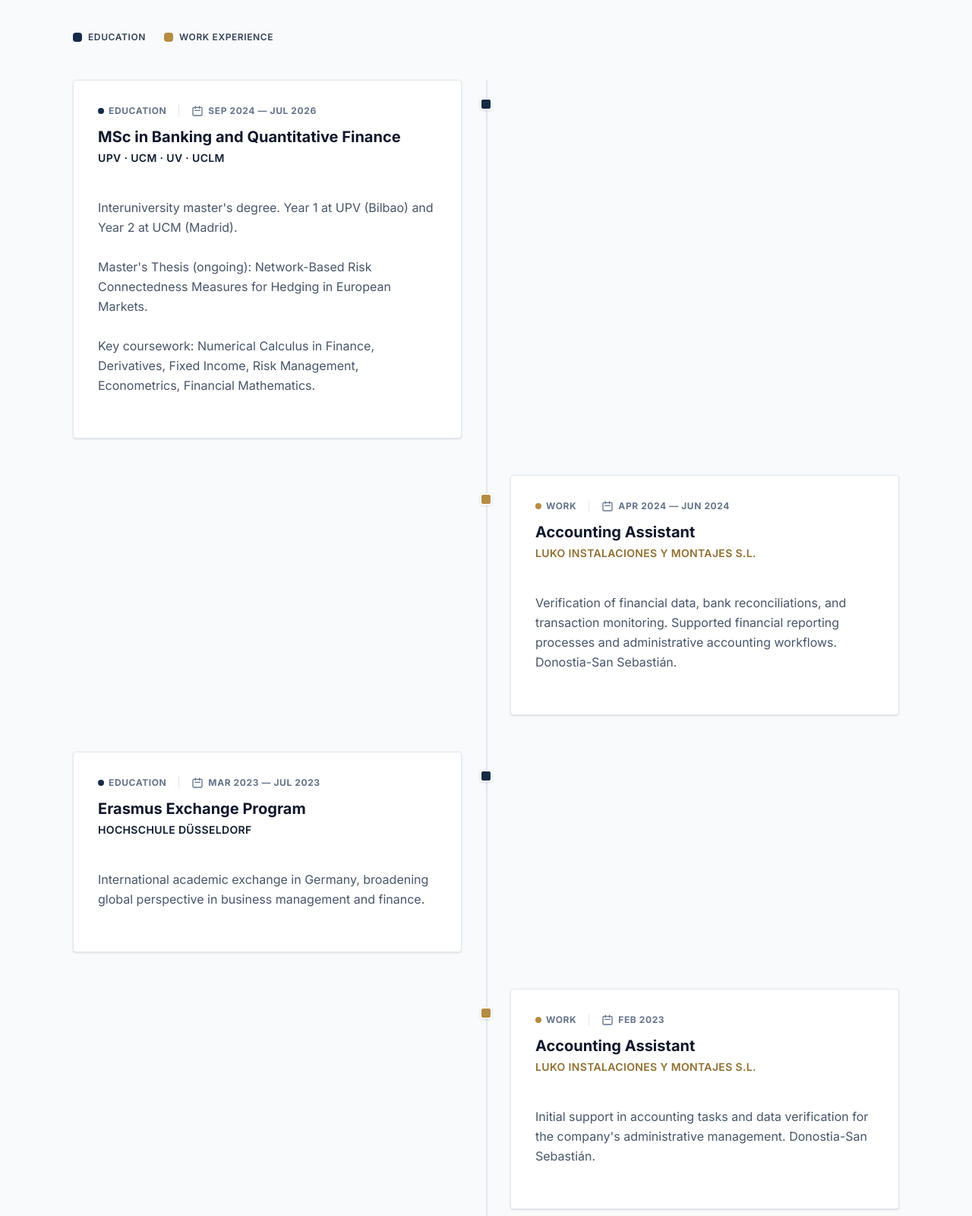
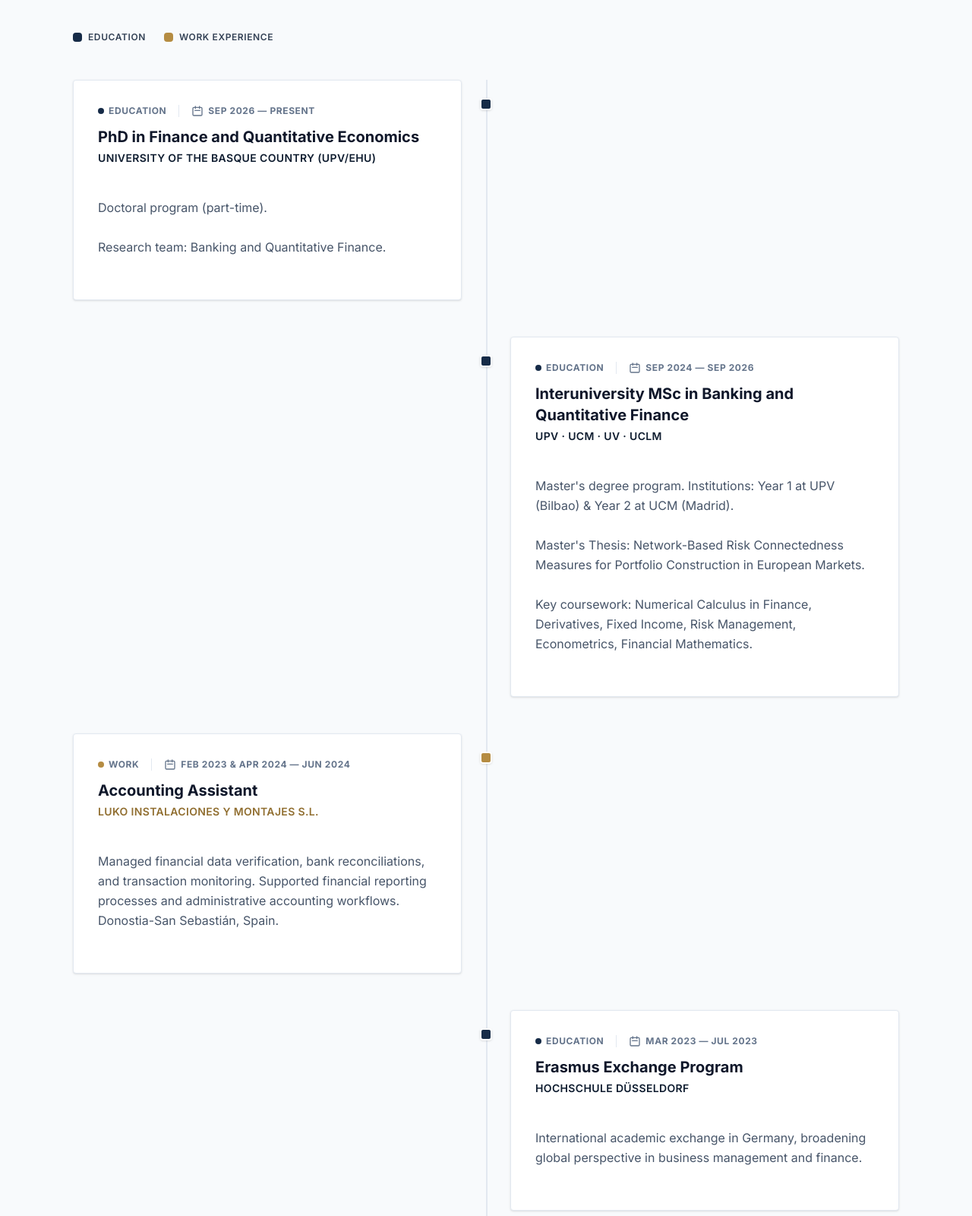
Before and after one commit to gorka022/pagina_web_CV, an Astro site: page / in a window 1280 px wide. Shown: the part 1020-2620 px from the top of the page at 76% size. Built offline with nearby package versions, Linux system fonts and the light colour scheme; Astro itself is replaced by a stand-in of ours.

Commit message:
doctorado

```diff
--- a/src/components/Hero.astro
+++ b/src/components/Hero.astro
@@ -16,7 +16,7 @@ import profile from '../data/profile.json';
           <span class="animate-ping absolute inline-flex h-full w-full rounded-full bg-emerald-400 opacity-75"></span>
           <span class="relative inline-flex rounded-full h-2 w-2 bg-emerald-500"></span>
         </span>
-        MSc Banking & Quantitative Finance — UPV · UCM · UV · UCLM
+        PhD in Finance & Quantitative Economics — UPV/EHU
       </div>
 
       <!-- Name -->
--- a/src/data/experience.json
+++ b/src/data/experience.json
@@ -1,10 +1,23 @@
 [
   {
     "type": "education",
-    "role": "MSc in Banking and Quantitative Finance",
+    "role": "PhD in Finance and Quantitative Economics",
+    "company": "University of the Basque Country (UPV/EHU)",
+    "period": "Sep 2026 — Present",
+    "description": "Doctoral program (part-time).\n\nResearch team: Banking and Quantitative Finance.",
+    "technologies": [
+      "Banking & Quantitative Finance",
+      "Quantitative Economics",
+      "Econometrics",
+      "Financial Modeling"
+    ]
+  },
+  {
+    "type": "education",
+    "role": "Interuniversity MSc in Banking and Quantitative Finance",
     "company": "UPV · UCM · UV · UCLM",
-    "period": "Sep 2024 — Jul 2026",
-    "description": "Interuniversity master's degree. Year 1 at UPV (Bilbao) and Year 2 at UCM (Madrid). \n\n Master's Thesis (ongoing): Network-Based Risk Connectedness Measures for Hedging in European Markets. \n\n Key coursework: Numerical Calculus in Finance, Derivatives, Fixed Income, Risk Management, Econometrics, Financial Mathematics.",
+    "period": "Sep 2024 — Sep 2026",
+    "description": "Master's degree program. Institutions: Year 1 at UPV (Bilbao) & Year 2 at UCM (Madrid).\n\nMaster's Thesis: Network-Based Risk Connectedness Measures for Portfolio Construction in European Markets.\n\nKey coursework: Numerical Calculus in Finance, Derivatives, Fixed Income, Risk Management, Econometrics, Financial Mathematics.",
     "technologies": [
       "Numerical Calculus in Finance",
       "Derivatives",
@@ -18,12 +31,13 @@
     "type": "work",
     "role": "Accounting Assistant",
     "company": "Luko Instalaciones y Montajes S.L.",
-    "period": "Apr 2024 — Jun 2024",
-    "description": "Verification of financial data, bank reconciliations, and transaction monitoring. Supported financial reporting processes and administrative accounting workflows. Donostia-San Sebastián.",
+    "period": "Feb 2023 & Apr 2024 — Jun 2024",
+    "description": "Managed financial data verification, bank reconciliations, and transaction monitoring. Supported financial reporting processes and administrative accounting workflows. Donostia-San Sebastián, Spain.",
     "technologies": [
-      "Financial Reporting",
+      "Financial Data Verification",
       "Bank Reconciliation",
       "Transaction Monitoring",
+      "Financial Reporting",
       "Excel"
     ]
   },
@@ -39,27 +53,16 @@
     ]
   },
   {
-    "type": "work",
-    "role": "Accounting Assistant",
-    "company": "Luko Instalaciones y Montajes S.L.",
-    "period": "Feb 2023",
-    "description": "Initial support in accounting tasks and data verification for the company's administrative management. Donostia-San Sebastián.",
-    "technologies": [
-      "Accounting",
-      "Data Verification",
-      "Excel"
-    ]
-  },
-  {
     "type": "education",
     "role": "BSc in Business Administration and Management",
     "company": "University of the Basque Country (UPV/EHU)",
     "period": "Sep 2020 — Jun 2024",
-    "description": "Bachelor's Thesis: Valuation of an Investment Project (Grade: 9). \n\n Key coursework: Investment Analysis, Corporate Finance, Financial Mathematics, Accounting Analysis, Econometrics.",
+    "description": "Bachelor's degree program.\n\nBachelor's Thesis: Valuation of an Investment Project (Grade: 9).\n\nKey coursework: Investment Analysis, Corporate Finance, Financial Mathematics, Accounting Analysis, Econometrics.",
     "technologies": [
       "Investment Analysis",
       "Corporate Finance",
       "Financial Mathematics",
+      "Accounting Analysis",
       "Econometrics"
     ]
   }
--- a/src/data/profile.json
+++ b/src/data/profile.json
@@ -2,7 +2,7 @@
   "name": "Gorka Crespo Bravo",
   "role": "Quantitative Finance Analyst",
   "tagline": "Where finance meets data science",
-  "summary": "BSc in Business Administration and MSc student in Banking & Quantitative Finance with strong analytical skills. Passionate about applying quantitative methods to solve complex financial problems across areas such as portfolio management, credit risk and derivatives pricing.",
+  "summary": "I hold a BSc in Business Administration and an MSc in Banking & Quantitative Finance, and I'm currently starting a part-time PhD in the field. I enjoy applying quantitative methods to real financial problems, particularly in portfolio management, credit risk and derivatives pricing.",
   "email": "gorkacrespo022@gmail.com",
   "location": "Madrid",
   "social": {
--- a/src/pages/index.astro
+++ b/src/pages/index.astro
@@ -11,8 +11,8 @@ import PDFModal from "../components/PDFModal.astro";
 ---
 
 <Layout
-  title="Gorka Crespo Bravo — Quantitative Finance Analyst"
-  description="Explore Gorka Crespo Bravo's portfolio. A Quantitative Finance Analyst specializing in Asset Management, Banking, and Portfolio Optimization using Python and R."
+  title="Gorka Crespo Bravo — Quantitative Finance Analyst & PhD Researcher"
+  description="Explore Gorka Crespo Bravo's portfolio. PhD Researcher in Finance & Quantitative Economics (UPV/EHU) specializing in Banking, Financial Analysis, and Portfolio Optimization."
 >
   <Navbar />
   <main>
```
Also changed, not shown: 1 other file.
